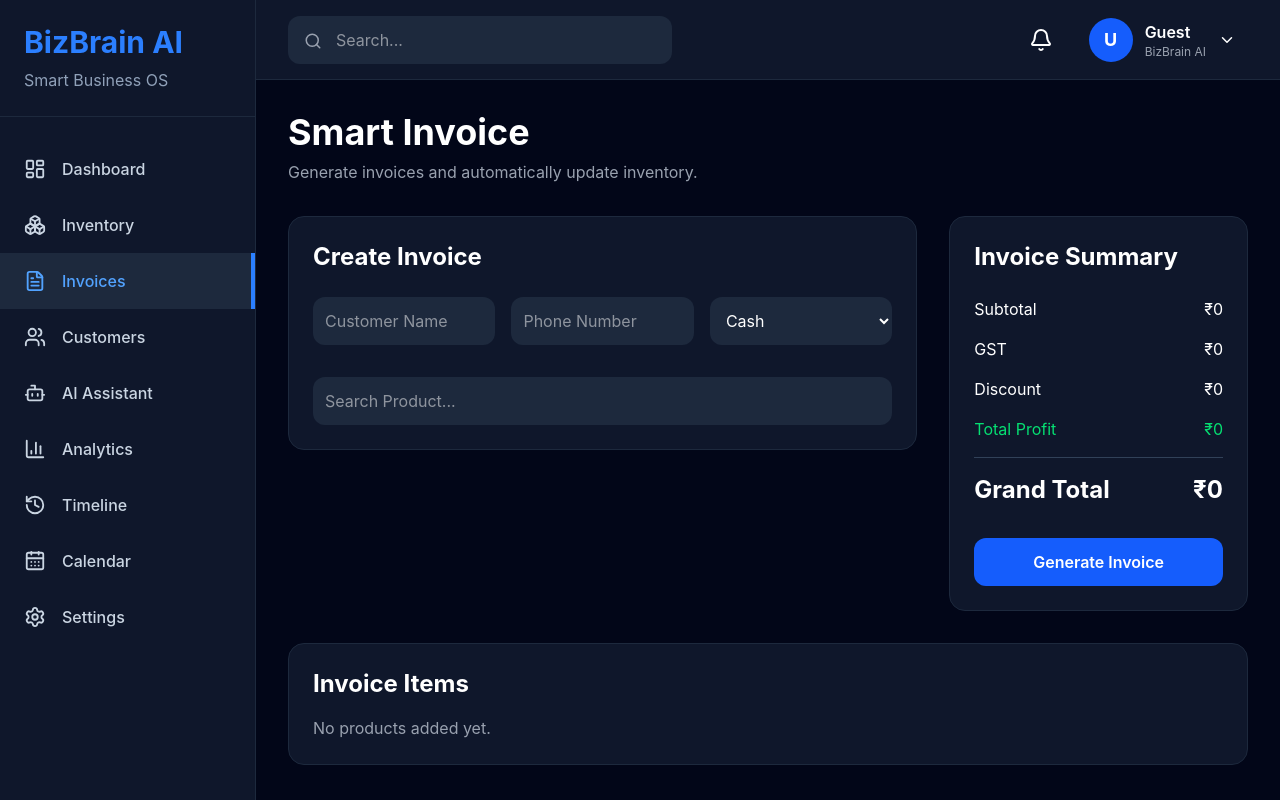
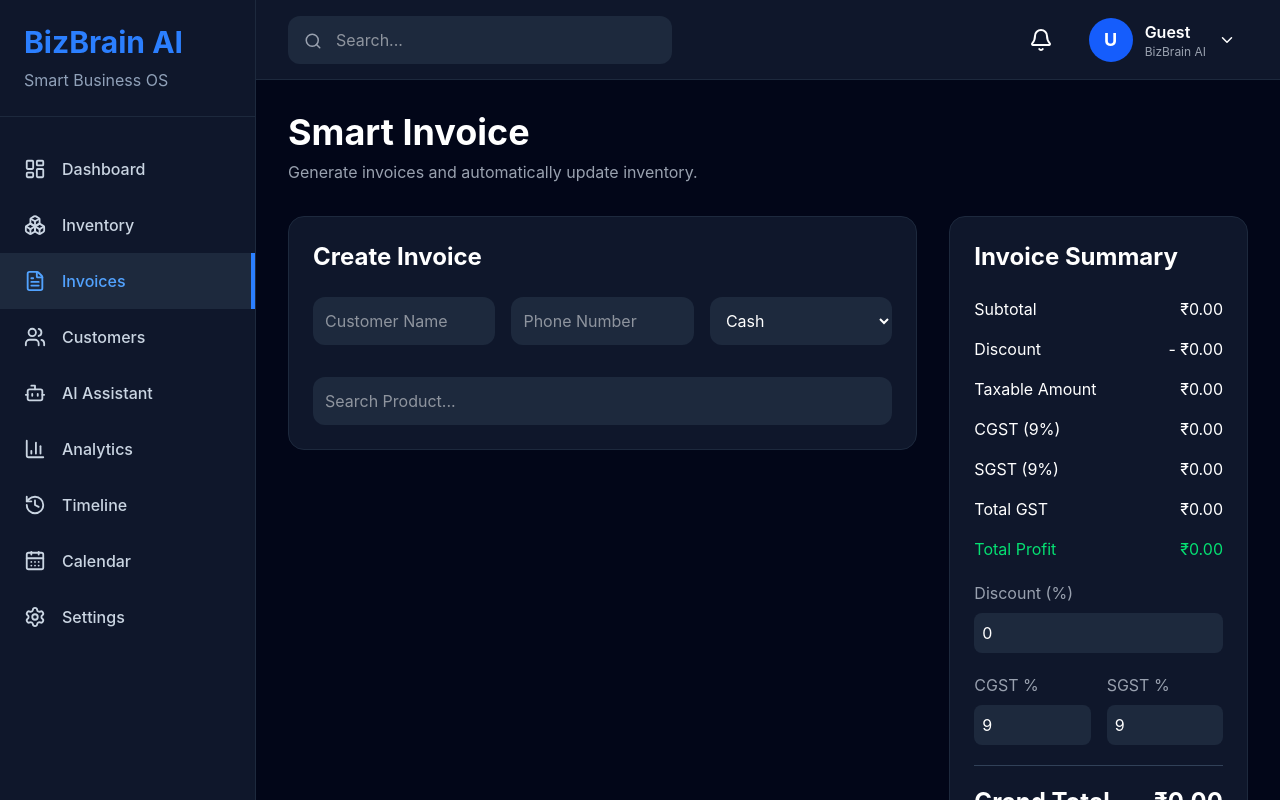
Before and after one commit to SauravBuilds18/bizbrain-ai, a React (Vite) app: page /invoices in a window 1280 px wide. Shown: the top 800 px of the page. Built offline with nearby package versions, Linux system fonts and the light colour scheme.

Commit message:
Added GST and discount support to invoices

```diff
--- a/src/components/invoice/InvoiceSummary.jsx
+++ b/src/components/invoice/InvoiceSummary.jsx
@@ -1,12 +1,21 @@
+import { useState } from "react";
 import { useBusiness } from "../../context/BusinessContext";
 import { downloadInvoicePDF } from "../../utils/pdfGenerator";
+
 export default function InvoiceSummary({
   customer,
   invoiceItems,
   setInvoiceItems,
 }) {
+  const { createInvoice } = useBusiness();
 
-  const { createInvoice } = useBusiness();
+  const [discountPercent, setDiscountPercent] = useState(0);
+  const [cgstPercent, setCgstPercent] = useState(9);
+  const [sgstPercent, setSgstPercent] = useState(9);
+
+  // ==========================
+  // Calculations
+  // ==========================
 
   const subtotal = invoiceItems.reduce(
     (sum, item) => sum + item.total,
@@ -21,55 +30,71 @@
     0
   );
 
-  const gst = 0;
+  const discount =
+    subtotal * (discountPercent / 100);
 
-  const discount = 0;
+  const taxableAmount =
+    subtotal - discount;
 
-  const grandTotal = subtotal + gst - discount;
+  const cgst =
+    taxableAmount * (cgstPercent / 100);
+
+  const sgst =
+    taxableAmount * (sgstPercent / 100);
+
+  const gst = cgst + sgst;
+
+  const grandTotal =
+    taxableAmount + gst;
+
+  // ==========================
+  // Generate Invoice
+  // ==========================
 
   const generateInvoice = () => {
-
     if (invoiceItems.length === 0) {
       alert("Please add products.");
       return;
     }
 
     const invoice = {
-
       id: Date.now(),
-
       invoiceNo: `INV-${Date.now()}`,
-
       customer,
-
-      date: new Date().toISOString(),
-
+      date: new Date().toLocaleDateString(),
       time: new Date().toLocaleTimeString(),
-
       items: invoiceItems,
 
       subtotal,
 
+      discountPercent,
+      discount,
+
+      taxableAmount,
+
+      cgstPercent,
+      cgst,
+
+      sgstPercent,
+      sgst,
+
       gst,
-
-      discount,
 
       grandTotal,
 
       totalProfit,
-
     };
 
     createInvoice(invoice);
 
+    downloadInvoicePDF(invoice);
+
     alert("Invoice Generated Successfully!");
 
     setInvoiceItems([]);
-
   };
 
   return (
-
     <div className="bg-slate-900 rounded-2xl p-6 border border-slate-800 sticky top-5">
 
       <h2 className="text-2xl font-bold mb-6">
@@ -79,63 +104,142 @@
       <div className="space-y-4">
 
         <div className="flex justify-between">
+          <span>Subtotal</span>
+          <span>₹{subtotal.toFixed(2)}</span>
+        </div>
 
-          <span>Subtotal</span>
+        <div className="flex justify-between">
+          <span>Discount</span>
+          <span>- ₹{discount.toFixed(2)}</span>
+        </div>
 
-          <span>₹{subtotal}</span>
+        <div className="flex justify-between">
+          <span>Taxable Amount</span>
+          <span>₹{taxableAmount.toFixed(2)}</span>
+        </div>
+
+        <div className="flex justify-between">
+          <span>CGST ({cgstPercent}%)</span>
+          <span>₹{cgst.toFixed(2)}</span>
+        </div>
+
+        <div className="flex justify-between">
+          <span>SGST ({sgstPercent}%)</span>
+          <span>₹{sgst.toFixed(2)}</span>
+        </div>
+
+        <div className="flex justify-between">
+          <span>Total GST</span>
+          <span>₹{gst.toFixed(2)}</span>
+        </div>
+
+        <div className="flex justify-between text-green-400">
+          <span>Total Profit</span>
+          <span>₹{totalProfit.toFixed(2)}</span>
+        </div>
+
+        {/* Discount */}
+
+        <div className="mt-5">
+
+          <label className="text-gray-400">
+            Discount (%)
+          </label>
+
+          <input
+            type="number"
+            min="0"
+            max="100"
+            value={discountPercent}
+            onChange={(e) =>
+              setDiscountPercent(
+                Math.min(
+                  100,
+                  Math.max(
+                    0,
+                    Number(e.target.value)
+                  )
+                )
+              )
+            }
+            className="w-full bg-slate-800 rounded-lg p-2 mt-2"
+          />
 
         </div>
 
-        <div className="flex justify-between">
+        {/* GST */}
 
-          <span>GST</span>
+        <div className="grid grid-cols-2 gap-4 mt-5">
 
-          <span>₹{gst}</span>
+          <div>
+
+            <label className="text-gray-400">
+              CGST %
+            </label>
+
+            <input
+              type="number"
+              min="0"
+              value={cgstPercent}
+              onChange={(e) =>
+                setCgstPercent(
+                  Math.max(
+                    0,
+                    Number(e.target.value)
+                  )
+                )
+              }
+              className="w-full bg-slate-800 rounded-lg p-2 mt-2"
+            />
 
           </div>
 
-        <div className="flex justify-between">
+          <div>
 
-          <span>Discount</span>
+            <label className="text-gray-400">
+              SGST %
+            </label>
 
-          <span>₹{discount}</span>
+            <input
+              type="number"
+              min="0"
+              value={sgstPercent}
+              onChange={(e) =>
+                setSgstPercent(
+                  Math.max(
+                    0,
+                    Number(e.target.value)
+                  )
+                )
+              }
+              className="w-full bg-slate-800 rounded-lg p-2 mt-2"
+            />
 
           </div>
 
-        <div className="flex justify-between text-green-400">
-
-          <span>Total Profit</span>
-
-          <span>₹{totalProfit}</span>
-
         </div>
 
-        <hr className="border-slate-700"/>
+        <hr className="border-slate-700 my-5"/>
 
         <div className="flex justify-between text-2xl font-bold">
 
           <span>Grand Total</span>
 
-          <span>₹{grandTotal}</span>
+          <span>
+            ₹{grandTotal.toFixed(2)}
+          </span>
 
         </div>
 
       </div>
 
       <button
-
         onClick={generateInvoice}
-
         className="w-full mt-8 bg-blue-600 hover:bg-blue-700 rounded-xl py-3 font-semibold"
-
       >
-
         Generate Invoice
-
       </button>
 
     </div>
-
   );
-
 }
--- a/src/utils/pdfGenerator.js
+++ b/src/utils/pdfGenerator.js
@@ -104,7 +104,7 @@
   doc.setFontSize(12);
 
   doc.text(
-    `Subtotal : ₹${invoice.subtotal}`,
+    `Subtotal : ₹${invoice.subtotal.toFixed(2)}`,
     14,
     y
   );
@@ -112,7 +112,7 @@
   y += 8;
 
   doc.text(
-    `GST : ₹${invoice.gst}`,
+  `Discount (${invoice.discountPercent || 0}%): -₹${invoice.discount.toFixed(2)}`,
   14,
   y
 );
@@ -120,7 +120,31 @@
 y += 8;
 
 doc.text(
-    `Discount : ₹${invoice.discount}`,
+  `Taxable Amount : ₹${invoice.taxableAmount.toFixed(2)}`,
+  14,
+  y
+);
+
+y += 8;
+
+doc.text(
+  `CGST (${invoice.cgstPercent || 0}%): ₹${invoice.cgst.toFixed(2)}`,
+  14,
+  y
+);
+
+y += 8;
+
+doc.text(
+  `SGST (${invoice.sgstPercent || 0}%): ₹${invoice.sgst.toFixed(2)}`,
+  14,
+  y
+);
+
+y += 8;
+
+doc.text(
+  `Total GST : ₹${invoice.gst.toFixed(2)}`,
   14,
   y
 );
@@ -158,7 +182,7 @@
   doc.setTextColor(255);
 
   doc.text(
-    `Grand Total : ₹${invoice.grandTotal}`,
+    `Grand Total : ₹${invoice.grandTotal.toFixed(2)}`,
     16,
     y + 2
   );
```
Lines whose indentation alone changed are shown as unchanged.
